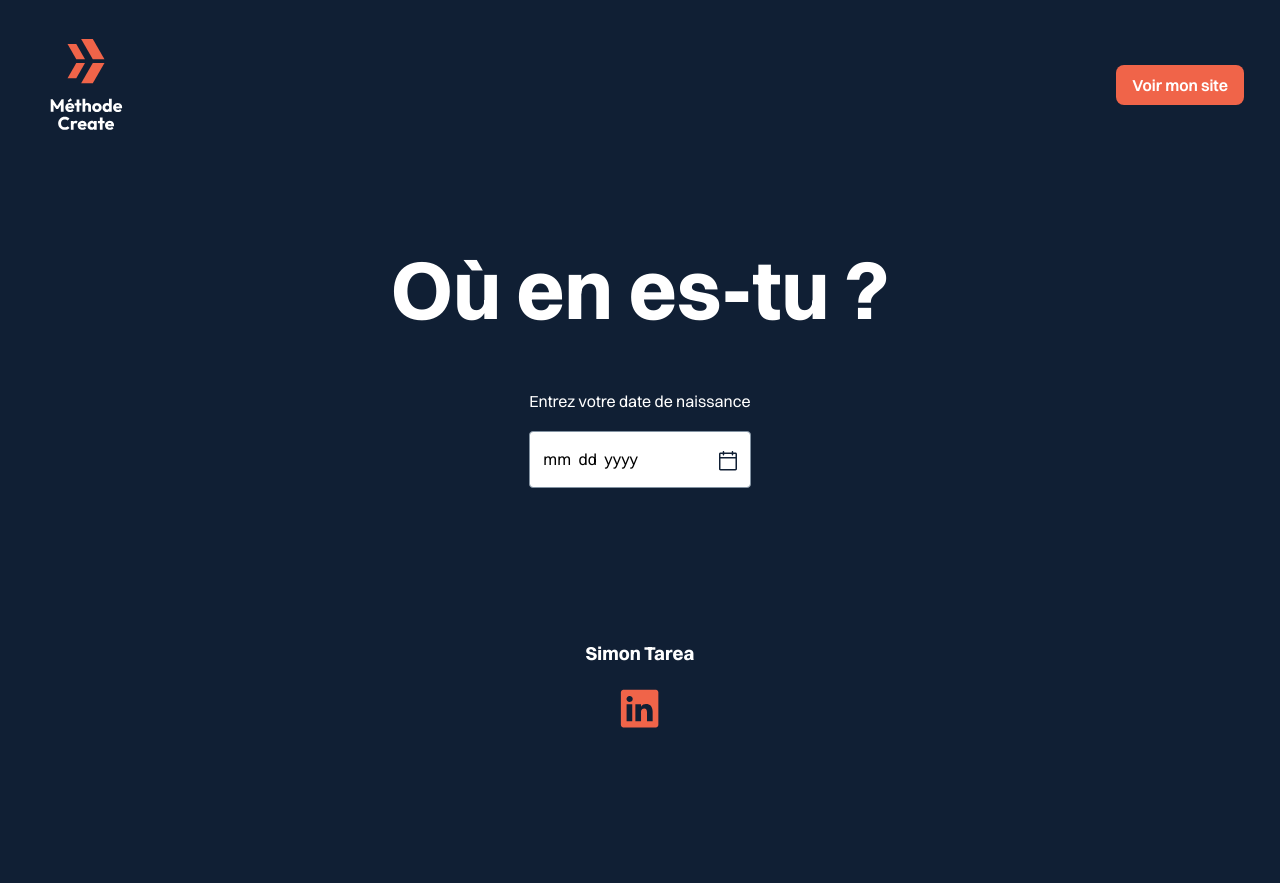
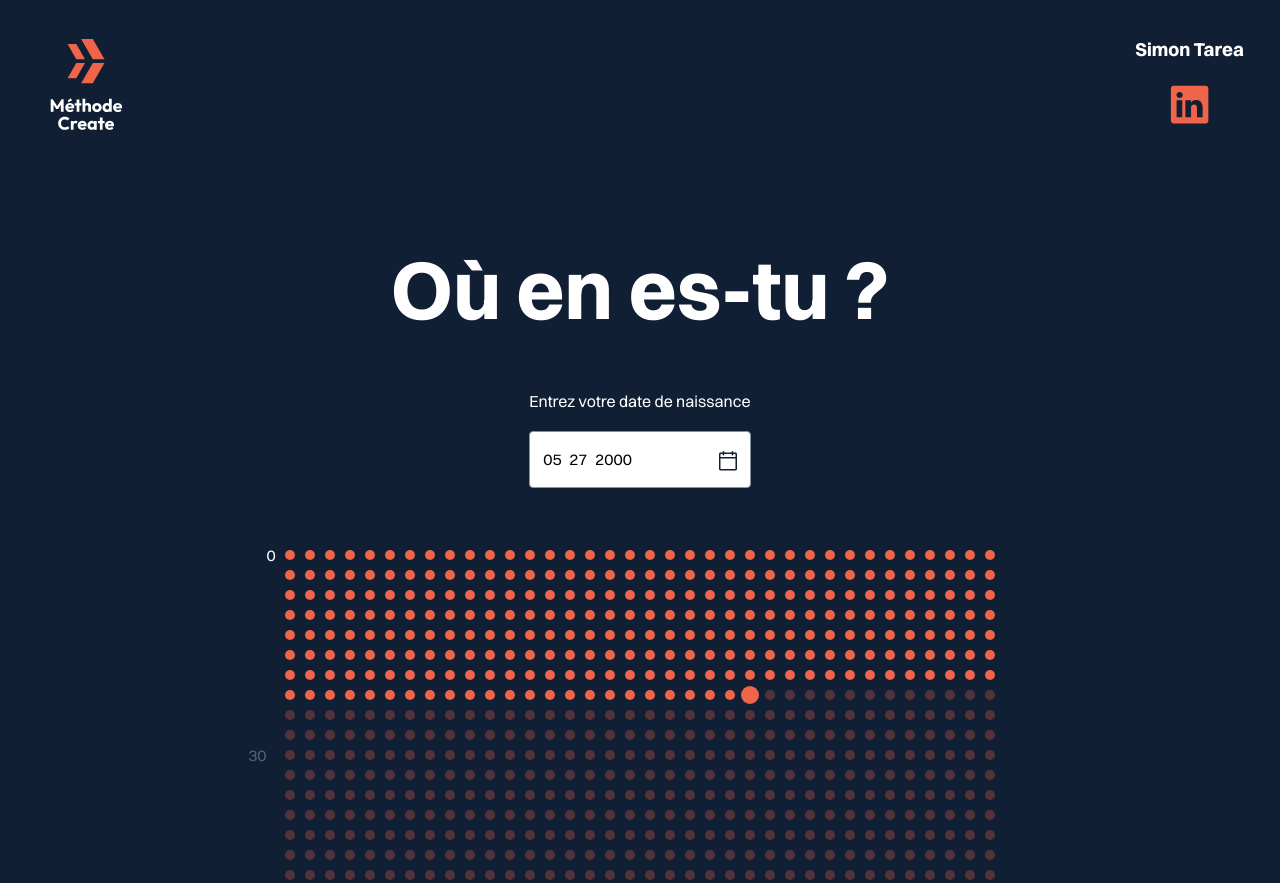
Before and after one commit to valentindebrabandere/month-counter, a website: page index.html in a window 1280 px wide. Shown: the top 883 px of the page. Before the commit the page ends 832 px from the top, so only its background shows below. Drawn offline with Linux system fonts and the light colour scheme; files that its build step writes are made by us from their sources.

Commit message:
Final retouches

```diff
--- a/index.html
+++ b/index.html
@@ -17,7 +17,30 @@
                 <a href="https://simontarea.com/">
                     <img class="c-mainnav__logo" src="src/img/logo.svg" alt="Méthode Create">
                 </a>
-                <a href="https://simontarea.com/" class="c-mainnav__link">Voir mon site</a>
+                <div class="c-footer-moved">
+                    <h3>Simon Tarea</h3>
+                    <ul class="c-footer__socialmedia">
+                        <li class="c-socialmedia__item">
+                        <a href="https://www.linkedin.com/in/simontarea" class="c-socialmedia__link">
+                            <img
+                            src="src/img/linkedin.svg"
+                            alt="Linkedin icon"
+                            class="c-socialmedia__icon"
+                            />
+                        </a>
+                        </li>
+                        <!-- <li class="c-socialmedia__item">
+                        <a href="#footer" class="c-socialmedia__link">
+                            <img
+                            src="src/img/youtube.svg"
+                            alt="Linkedin icon"
+                            class="c-socialmedia__icon"
+                            />
+                        </a>
+                        </li> -->
+                    </ul>
+                </div>
+                <!-- <a href="https://simontarea.com/" class="c-mainnav__link">Voir mon site</a> -->
             </nav>
         </div>
     </header>
--- a/src/js/main.js
+++ b/src/js/main.js
@@ -10,9 +10,9 @@ const MAX_AGE = 90;
 dateInput.setAttribute('max', today.toISOString().split('T')[0]);
 dateInput.setAttribute('min', new Date(today.getFullYear() - 90, today.getMonth(), today.getDate()).toISOString().split('T')[0]);
 
-// //default value test
-// dateInput.setAttribute('value', new Date(2000, 4, 27).toISOString().split('T')[0]);
-// getDays();
+//default value test
+dateInput.setAttribute('value', new Date(2000, 4, 27).toISOString().split('T')[0]);
+getDays();
 
 //addEvent listener to the date input call eacg time the date change
 dateInput.addEventListener('change', getDays);
@@ -57,11 +57,18 @@ function getDays() {
 
 // function create MAX_AGE*12 divs with the class c-month-point
 function createMonthPoint() {
-    for (let i = 0; i < MAX_AGE * 12; i++) {
+    for (let i = 0; i <= MAX_AGE * 12; i++) {
         const point = document.createElement('div');
         point.classList.add('c-month-point');
         pointsPool.appendChild(point);
         monthGrid.push(point);
+        if (i % (12*30) == 0) {
+            //create after element with i
+            const after = document.createElement('p');
+            after.classList.add('c-month-point--after');
+            after.innerHTML = i/12;
+            point.appendChild(after);
+        }
     }
 }
 
--- a/src/scss/components/_components-footer.scss
+++ b/src/scss/components/_components-footer.scss
@@ -3,7 +3,16 @@
     flex-direction: column;
     align-items: center;
     justify-content: center;
+    margin-bottom: 10vw;
 }
+
+.c-footer-moved{
+  display: flex;
+  flex-direction: column;
+  align-items: center;
+  justify-content: center;
+}
+
 
 .c-footer__socialmedia {
     display: flex;
--- a/src/scss/components/_components-pool-point.scss
+++ b/src/scss/components/_components-pool-point.scss
@@ -16,6 +16,7 @@
 }
 
 .c-month-point{
+    position: relative;
     width: 8px;
     height: 8px;
     border-radius: 50%;
@@ -34,6 +35,16 @@
     &--past{
         opacity: 1;
     }
+    &:last-child{
+        background-color: transparent;
+    }
+    &--after{
+        position: absolute;
+        top: 0;
+        left: 0;
+        margin: 0;
+        transform: translate3d(-200%, -30%, 0);
+    }
 
 }
 
```
Also changed, not shown: dist/css/main.css, dist/js/main.js. Lines whose indentation alone changed are shown as unchanged.
